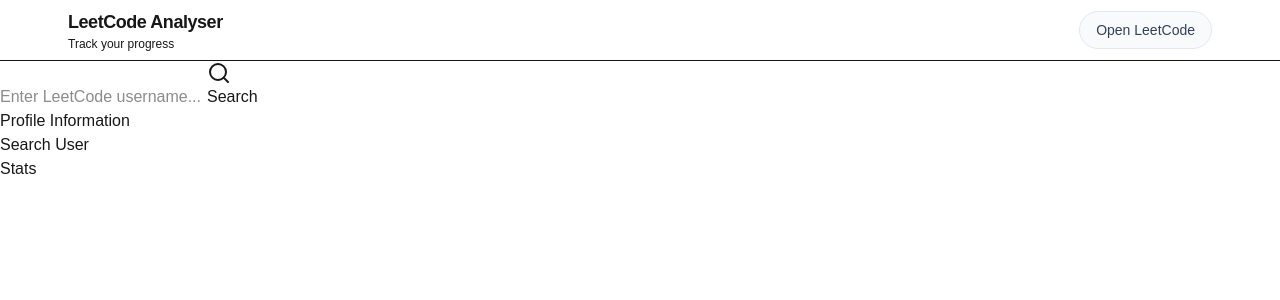
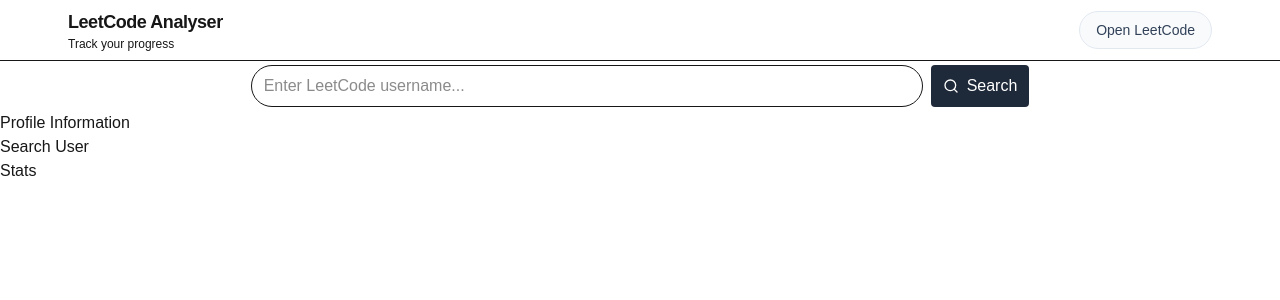
Before and after one commit to aviralumrao/leetcode-analyser, a Next.js app: page / in a window 1280 px wide. Shown: the top 300 px of the page. Built offline with nearby package versions, Linux system fonts and the light colour scheme.

Commit message:
styled the search bar

```diff
--- a/src/components/SearchBar.jsx
+++ b/src/components/SearchBar.jsx
@@ -3,11 +3,16 @@
 
 export default function SearchBar() {
   return (
-    <div>
-      <input type="text" placeholder="Enter LeetCode username..." />
+    <div className="flex justify-center py-1 gap-2">
+      <input
+        type="text"
+        placeholder="Enter LeetCode username..."
+        className="w-2xl border rounded-full px-3 py-2"
+      />
 
-      <button>
-        <Search /> Search
+      <button className="flex items-center gap-2 rounded bg-gray-800 px-3 py-2 text-white">
+        <Search size={16} />
+        <span>Search</span>
       </button>
     </div>
   );
```
